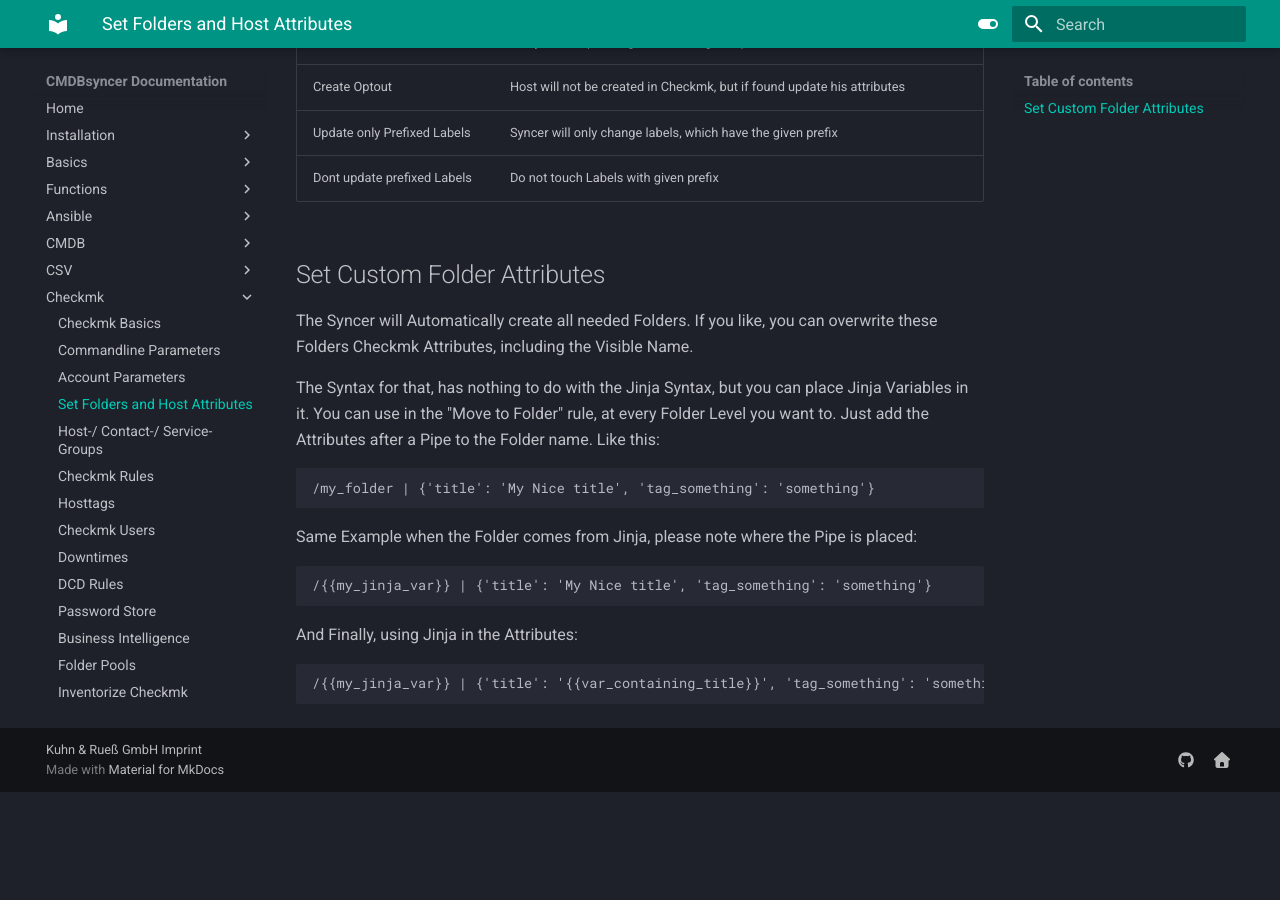
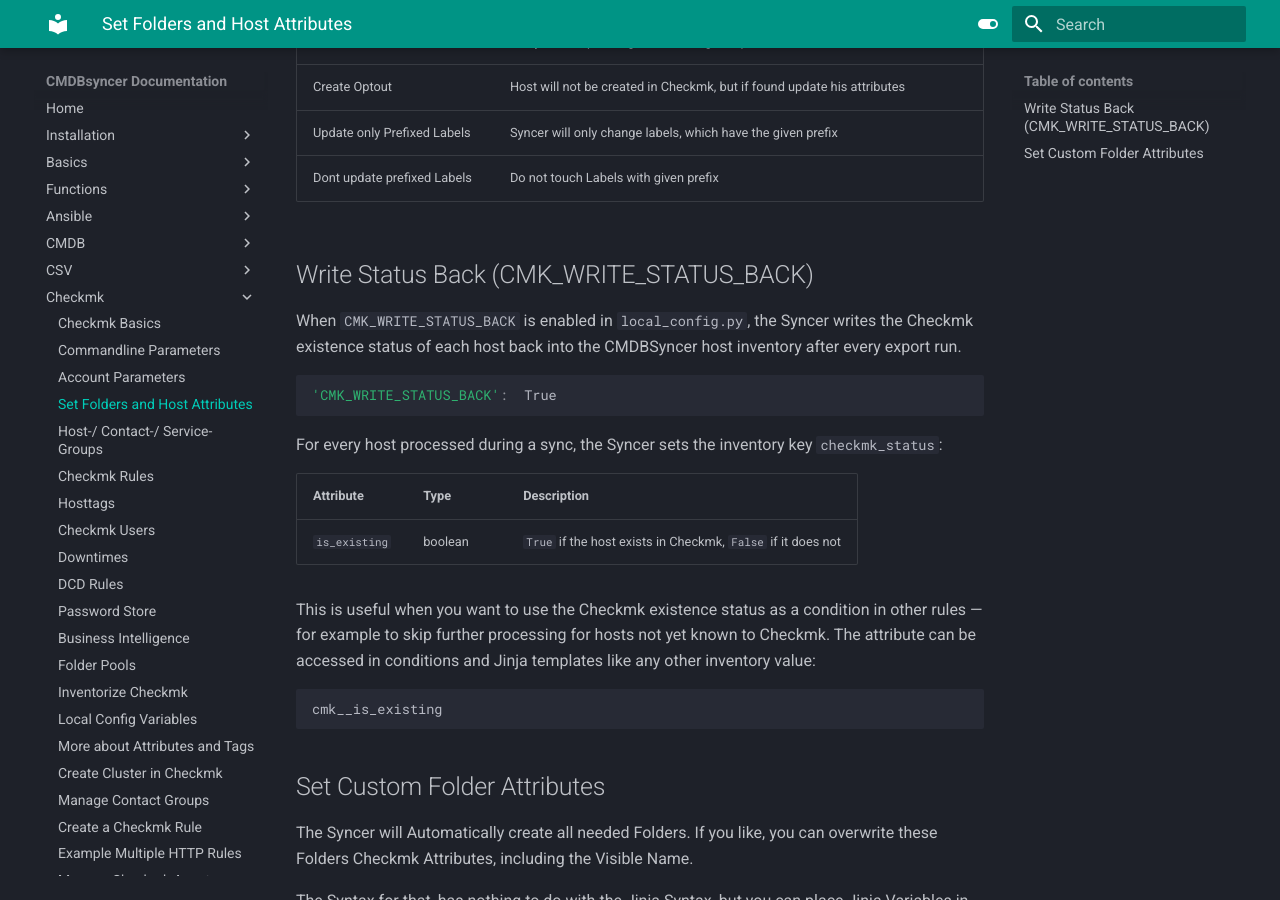
Before and after one commit to kuhn-ruess/cmdbsyncer-docs, an MkDocs documentation site: the page built from docs/checkmk/export_rules.md, in a window 1280 px wide and 900 px high, scrolled down 1451 px. Built offline with MkDocs 1.6.1 and Material for MkDocs 9.7.7, drawn with Linux system fonts in a browser that asks for light colours; the version menu is left out; before the commit the page ends 2243 px from its top, so only the background shows below that.

Commit message:
Further optimzed docu

````diff
--- a/docs/checkmk/export_rules.md
+++ b/docs/checkmk/export_rules.md
@@ -24,6 +24,25 @@
 | Update only Prefixed Labels            | Syncer will only change labels, which have the given prefix                                                                                                                                                                                                                                                                         |
 | Dont update prefixed Labels            | Do not touch Labels with given prefix                                                                                                                                                                                                                                                                                               |
 
+## Write Status Back (CMK_WRITE_STATUS_BACK)
+
+When `CMK_WRITE_STATUS_BACK` is enabled in `local_config.py`, the Syncer writes the Checkmk existence status of each host back into the CMDBSyncer host inventory after every export run.
+
+```python
+'CMK_WRITE_STATUS_BACK':  True
+```
+
+For every host processed during a sync, the Syncer sets the inventory key `checkmk_status`:
+
+| Attribute | Type | Description |
+| --- | --- | --- |
+| `is_existing` | boolean | `True` if the host exists in Checkmk, `False` if it does not |
+
+This is useful when you want to use the Checkmk existence status as a condition in other rules — for example to skip further processing for hosts not yet known to Checkmk. The attribute can be accessed in conditions and Jinja templates like any other inventory value:
+
+```jinja
+cmk__is_existing
+```
 
 ## Set Custom Folder Attributes
 The Syncer will Automatically create all needed Folders. If you like, you can overwrite these Folders Checkmk Attributes, including the Visible Name.
````
Also changed, not shown: docs/basics/lcl_config.md (+2 -0 lines), docs/checkmk/config_vars.md (+16 -16 lines), docs/installation/install_wsgi.md (+15 -1 lines), docs/installation/setup_code.md (+8 -0 lines), docs/checkmk/inventorize.md (line endings or trailing spaces).
